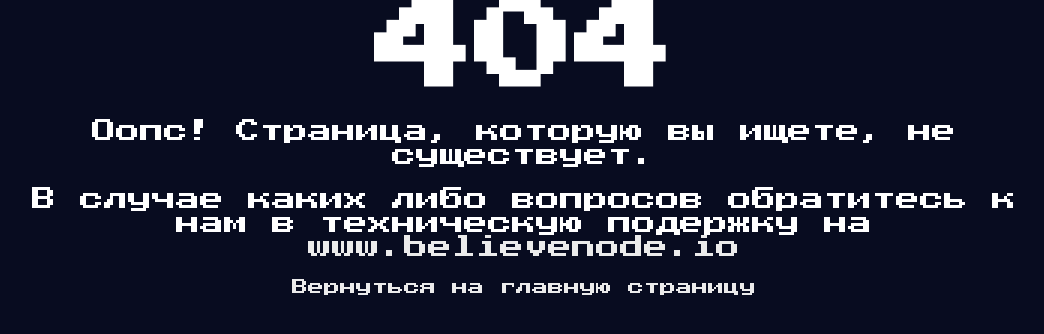
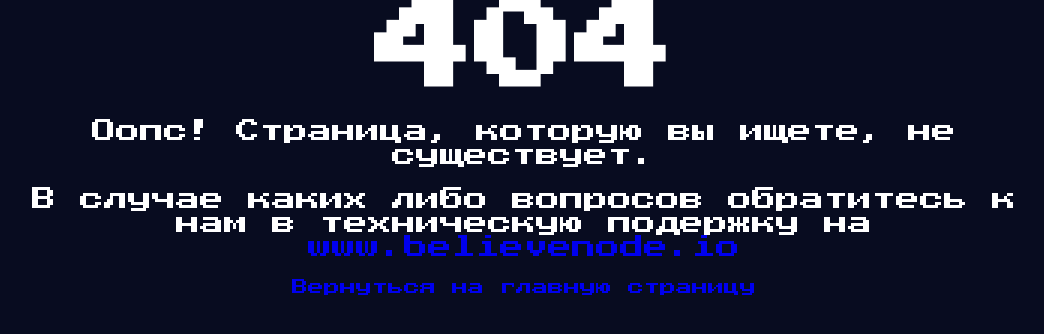
Before and after one commit to Maksattologonov/Believe-n-code, a Django app: page /result_callback in a window 1280 px wide. Shown: the part 253-587 px from the top of the page, without its empty margins (116-1160 px from the left). Run offline with Django 4.2, Linux system fonts and the light colour scheme.

Commit message:
error page changed

```diff
--- a/main/static/payment_app/css/error.css
+++ b/main/static/payment_app/css/error.css
@@ -59,7 +59,5 @@
   }
 
   a {
-
-    color: rgb(235, 235, 235);
     text-decoration: none;
   }
```
